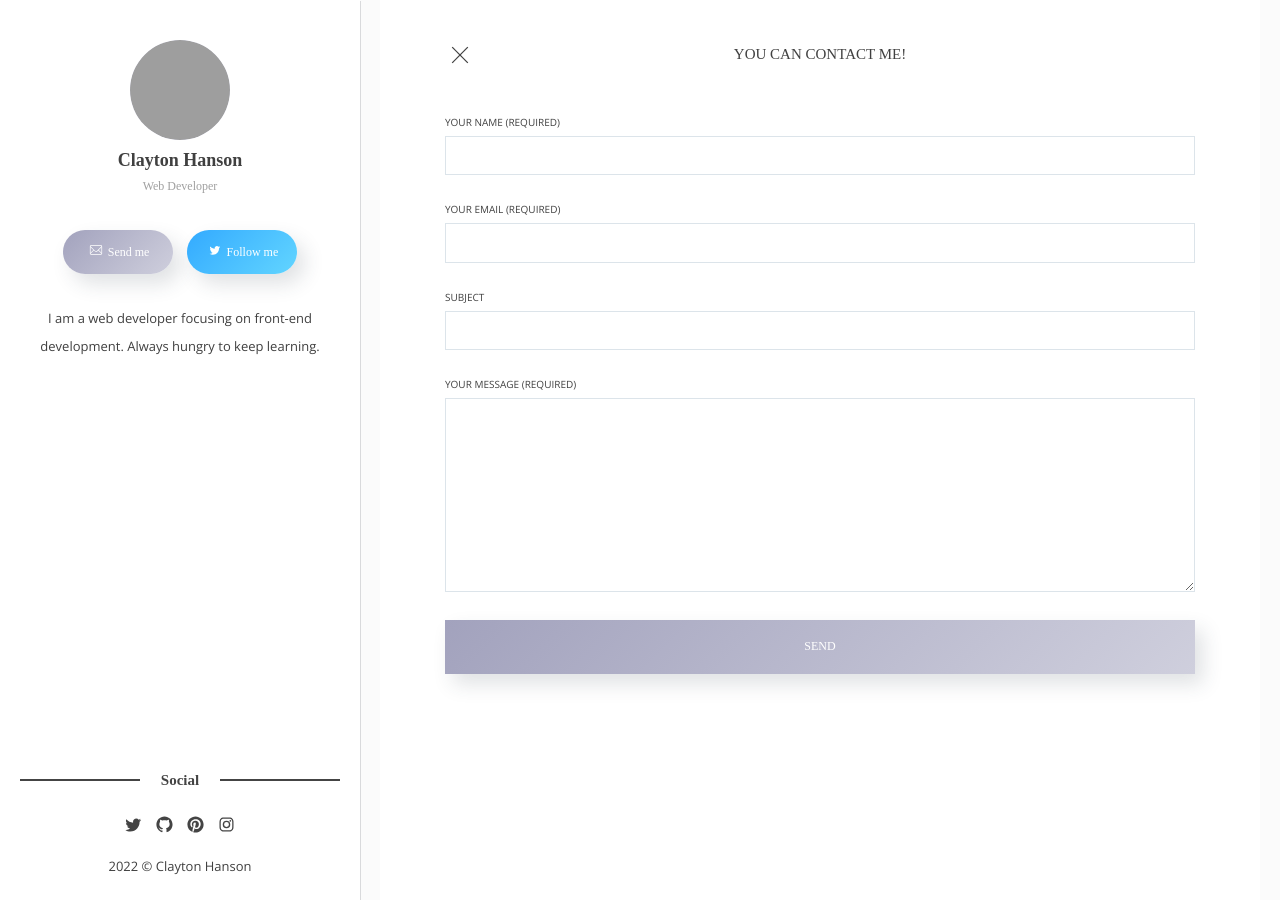
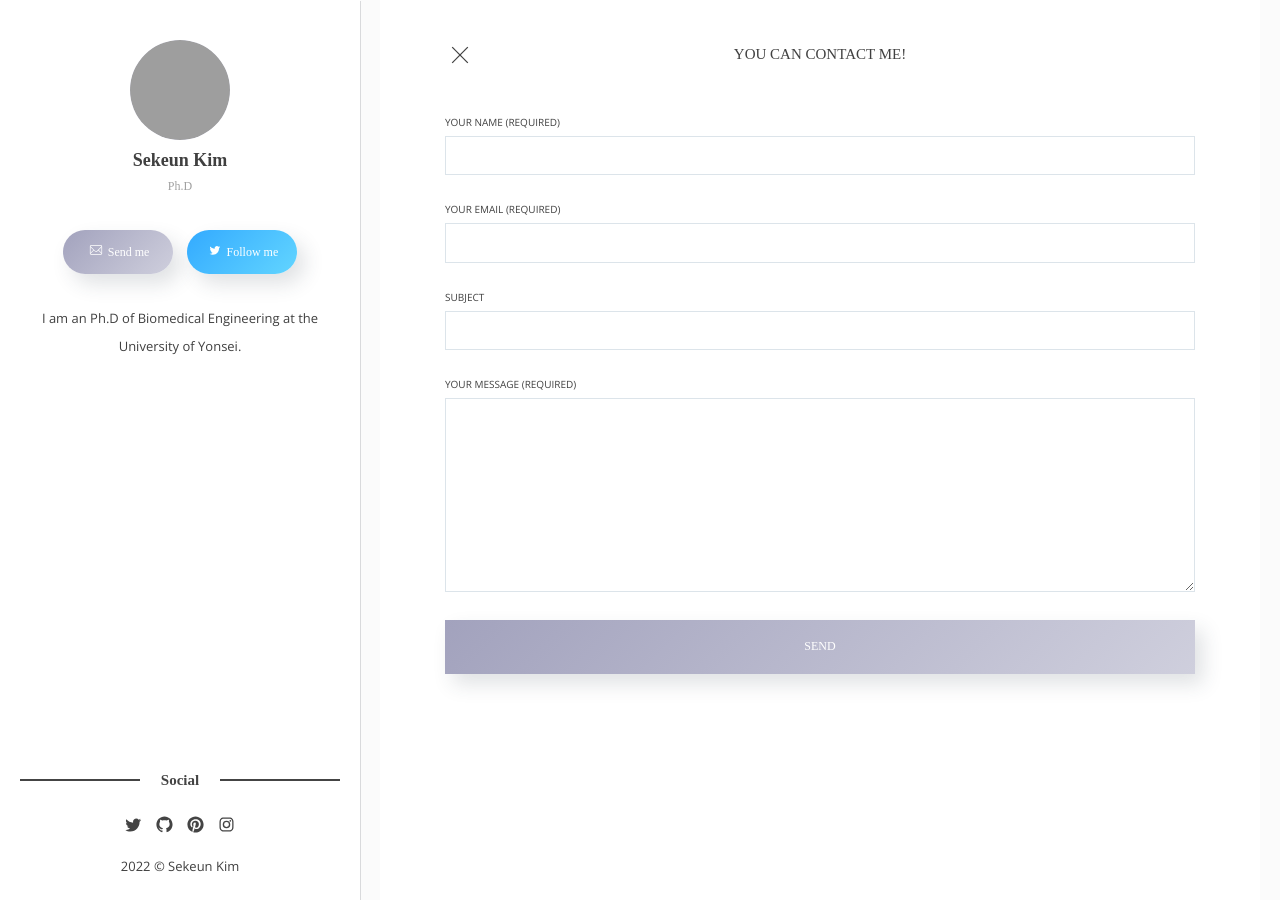
Before and after one commit to kimsekeun/kimsekeun.github.io, a Jekyll site: the page built from _pages/contact/index.html, in a window 1280 px wide. Built offline with Jekyll 4.4.1, drawn with Linux system fonts in a browser that asks for light colours; some web fonts are replaced; grey boxes are pictures that could not be loaded.

Commit message:
personalize info

```diff
--- a/_config.yml
+++ b/_config.yml
@@ -4,12 +4,12 @@ baseurl: "" # the subpath of your site, e.g. /blog
 url: "flexton.netlify.com" # the base hostname & protocol for your site, e.g. http://example.com
 
 # Author
-author-name:    Clayton Hanson
+author-name:    Sekeun Kim
 author-image:   1.jpg
-author-job:     Web Developer
-author-email:   your-email@domain.com # Add your email for contant form.
+author-job:     Ph.D
+author-email:   sk.k@yonsei.ac.kr # Add your email for contant form.
 author-twitter: artemsheludko_ # Add your twitter account
-about-author:   I am a web developer focusing on front-end development. Always hungry to keep learning.
+about-author:   I am an Ph.D of Biomedical Engineering at the University of Yonsei.
 
 # Social settings
 social-twitter:   artemsheludko_
```
